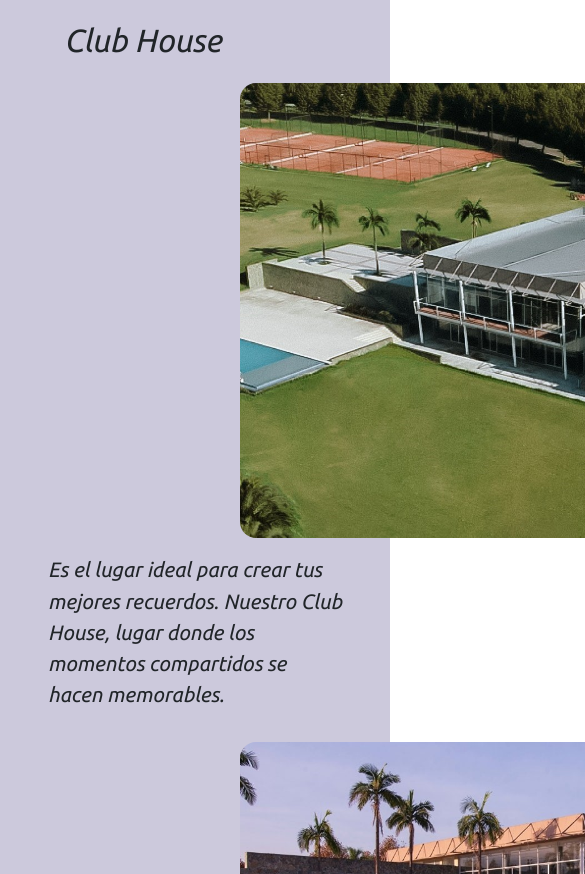
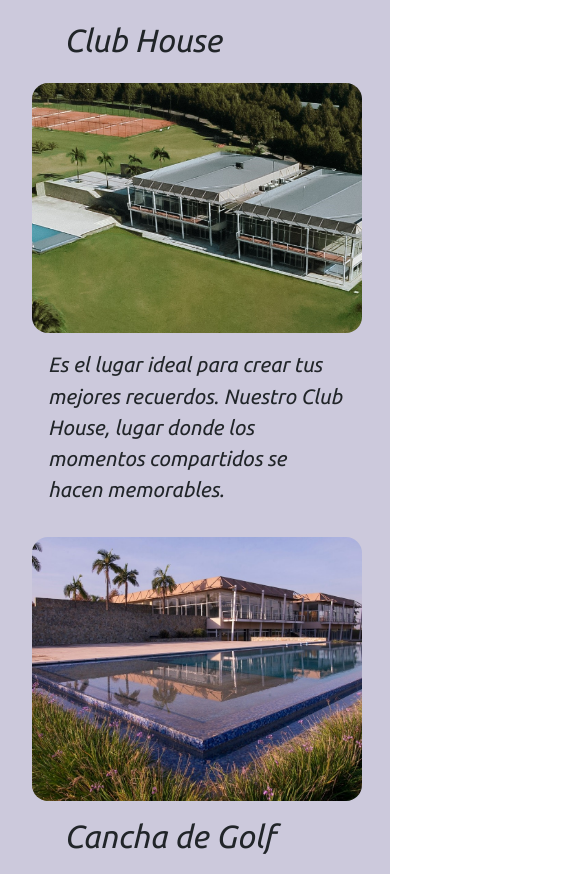
Before and after one commit to brunop86/Proyecto-SanPabloTennis, a website: page html/el-club.html in a window 390 px wide. Shown: the part 1839-2713 px from the top of the page, 585 px wide, since content can reach past the window. Drawn offline with nearby package versions, Linux system fonts and the light colour scheme.

Commit message:
responsive seccion el club

```diff
--- a/scss/styles.scss
+++ b/scss/styles.scss
@@ -346,4 +346,10 @@ label {
         font-family: 'Ubuntu', sans-serif;
         font-style: italic;
     }
+    .imagen-club {
+        width: 330px;
+        border-radius: 1rem;
+        margin-left: 2rem;
+    }
+
 }
```
Also changed, not shown: index.html (+1 -1 lines), css/styles.css, 1 other file.
